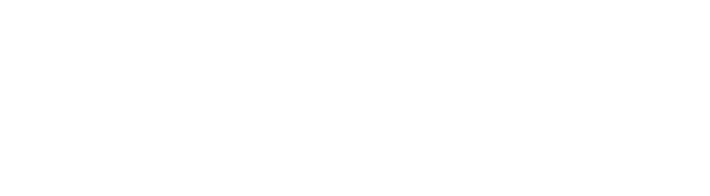
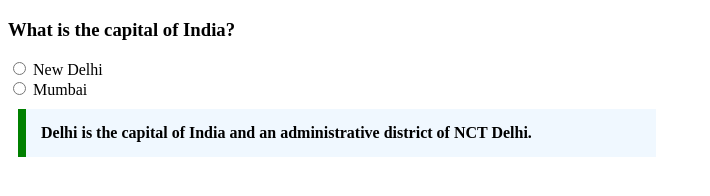
Before and after one commit to acciojob/trivia-1007pv, a website: page main.html in a window 1280 px wide. Shown: the whole page, without its empty margins (0-710 px from the left). Drawn offline with Linux system fonts and the light colour scheme.

Commit message:
first commit

```diff
--- a/main.html
+++ b/main.html
@@ -3,14 +3,25 @@
 <html>
 
 <head>
-	<link rel="stylesheet" href="styles.css">
+    <link rel="stylesheet" href="styles.css">
 </head>
 
 <body>
-	<!-- the entire body must be written by student -->
+    <!-- the entire body must be written by student -->
     <script type="text/javascript" src="./script.js">
-</script>
-
+    </script>
+    <h3>What is the capital of India?</h3>
+    <form action="">
+        <input type="radio" name="state" value="New Delhi">
+        <label for="">New Delhi</label><br>
+        <input type="radio" name="state" value="Mumbai">
+        <label for="">Mumbai</label>
+    </form>
+    <blockquote cite="https://en.wikipedia.org/wiki/New_Delhi">
+        Delhi is the capital of India and an
+        administrative district
+        of NCT Delhi.
+    </blockquote>
 </body>
 
 </html>
--- a/styles.css
+++ b/styles.css
@@ -1,2 +1,8 @@
-
-/* Your CSS Code here. */
+blockquote {
+    background-color: aliceblue;
+    max-width: 600px;
+    margin: 10px;
+    padding: 15px;
+    border-left: 8px solid green;
+    font-weight: bold;
+}
```
